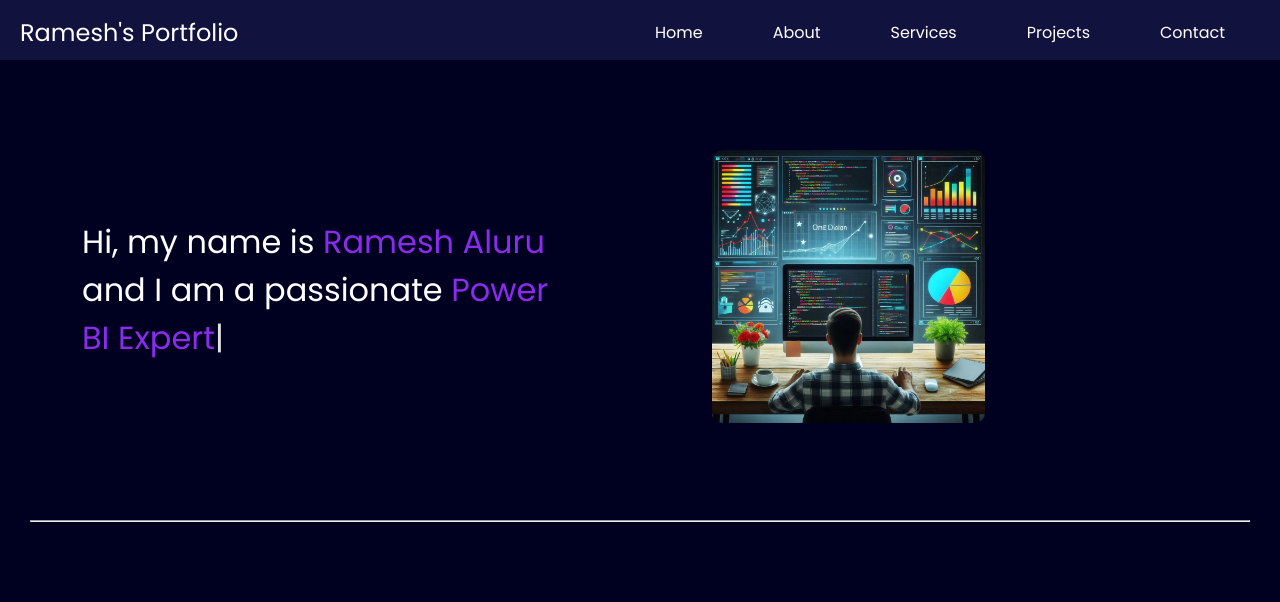
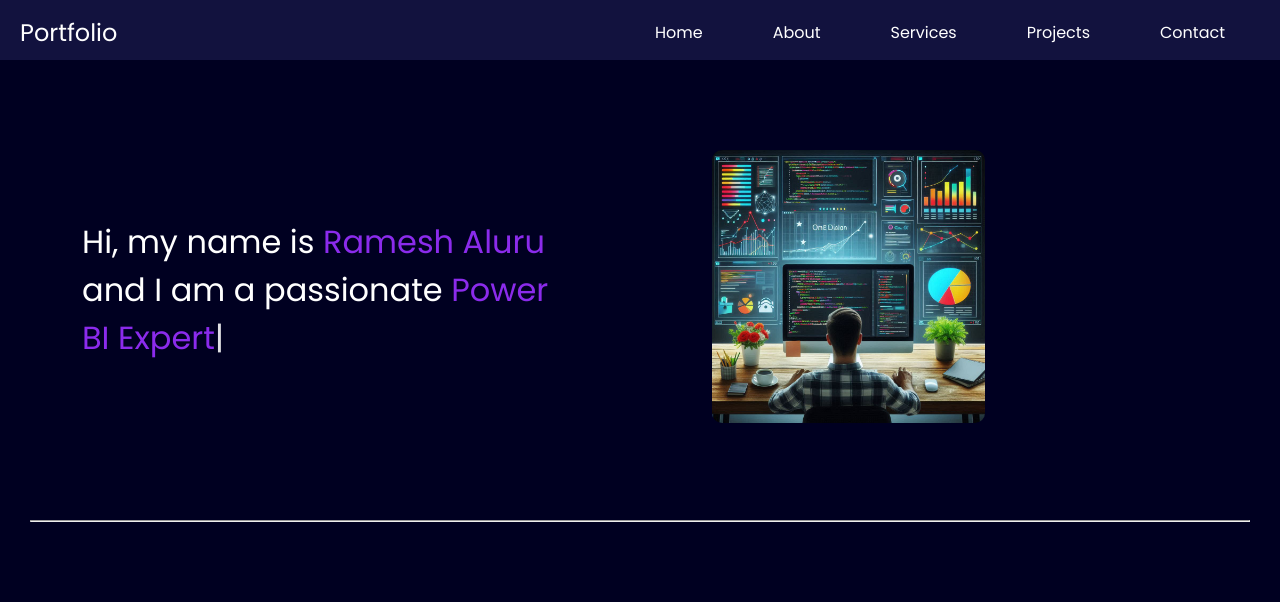
Before and after one commit to alururamesh521/rameshaluru-protfolio, a plain HTML site: page index.html in a window 1280 px wide. Shown: the top 602 px of the page. Drawn offline with nearby package versions, Linux system fonts and the light colour scheme.

Commit message:
index.html

```diff
--- a/index.html
+++ b/index.html
@@ -284,7 +284,7 @@
 <body>
     <header>
         <nav>
-            <div class="left">Ramesh's Portfolio</div>
+            <div class="left">Portfolio</div>
             <button class="menu-toggle" onclick="toggleMenu()">&#9776;</button>
             <div class="right">
                 <ul>
```
